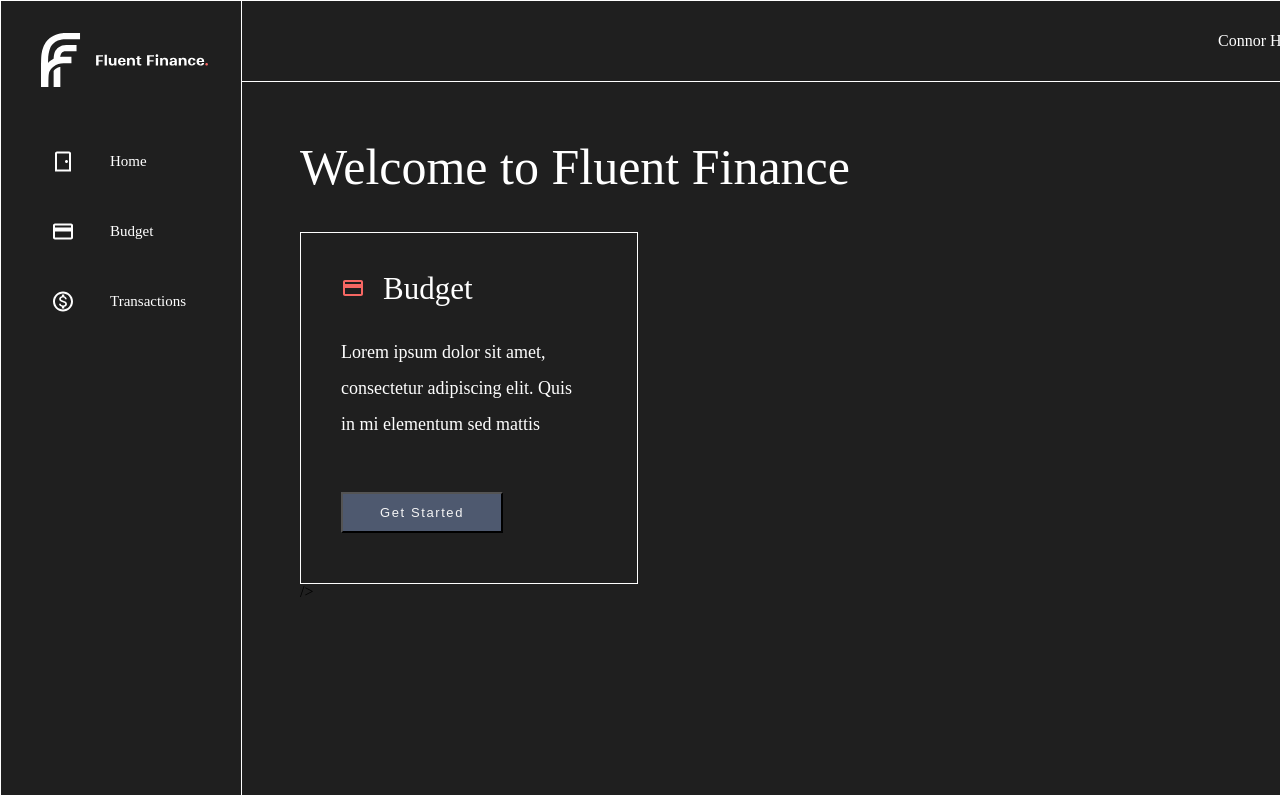
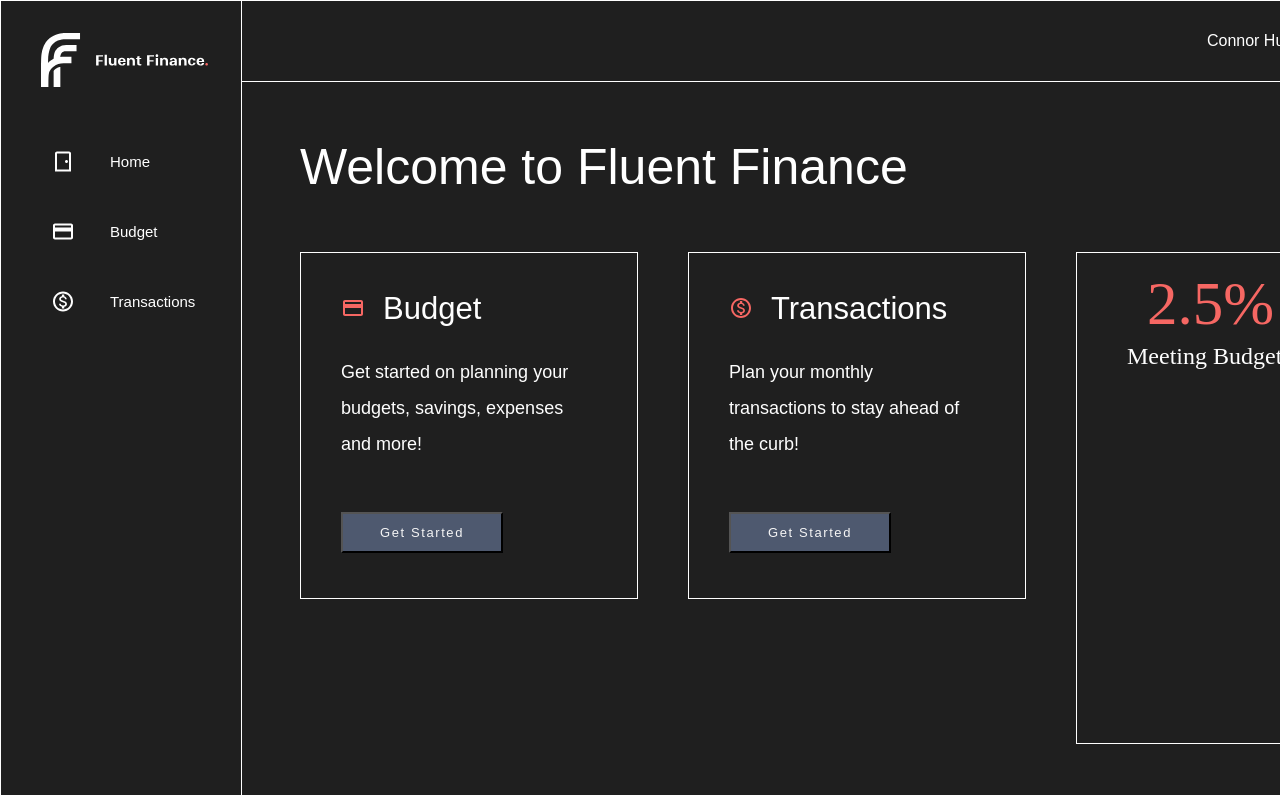
Before and after one commit to Connor-Hughes-Nes/fluent-finance-ui, a React (Create React App) app: page /dashboard in a window 1280 px wide. Shown: the top 800 px of the page. Built offline with nearby package versions, Linux system fonts and the light colour scheme.

Commit message:
finish base D bard

```diff
--- a/src/components/button/button.scss
+++ b/src/components/button/button.scss
@@ -9,18 +9,19 @@
   font-size: 13px;
   letter-spacing: 1.6px;
   cursor: pointer;
-
-  box-shadow: none;
-  backdrop-filter: none;
   font-family: Montserrat, sans-serif;
 
-  //padding-top: 10px;
-  //margin-top: 45px;
-  //margin-left: 45px;
+  outline: none !important;
 
-  button {
-    box-shadow: none;
-    input, button { border:none; }
+  button, button:focus{
+    outline: none;
+    background: transparent;
+    border: 1px solid transparent;
+  }
 
+  button:active{
+    outline: none;
+    background: transparent;
+    border: 1px solid transparent;
   }
 }
--- /dev/null
+++ b/src/components/dashboard/BudgetCard.jsx
@@ -0,0 +1,21 @@
+import React from 'react';
+
+import './budget-card.scss'
+
+const DashboardCard = ({ title }) => (
+
+  <article className="budget-card">
+    <section className="budget-card__detail">
+      {/*<section className="dashboard-card__icon">{icon}</section>*/}
+      <h1 className="budget-card__percent" >2.5%</h1>
+      <h4 className="budget-card__title">{title}</h4>
+    </section>
+  </article>
+);
+
+DashboardCard.defaultProps = {
+  items: []
+  // icon: sv
+};
+
+export default DashboardCard;
--- a/src/components/dashboard/Dashboard.jsx
+++ b/src/components/dashboard/Dashboard.jsx
@@ -1,11 +1,10 @@
 import React from 'react'
 import DashboardCard from './DashboardCard';
-import { ReactComponent as HomeIcon} from '../../icons/home-icon.svg';
 import {ReactComponent as BudgetIcon} from '../../icons/budget-bdage-icon.svg';
 import {ReactComponent as TransactionIcon} from '../../icons/transaction-badge-icon.svg';
 
-
 import './dashboard.scss'
+import BudgetCard from './BudgetCard';
 
 const Dashboard = () => {
 
@@ -14,24 +13,23 @@ const Dashboard = () => {
       <section className="dashboard__actions">
         <header className="dashboard__header">
           <h2 className="dashboard__title">Welcome to Fluent Finance</h2>
-          <main onChange="dashboard__cards">
+            <main className="dashboard__cards">
               <DashboardCard
                 title="Budget"
-              // label="Budget"
                 path="/budget"
+                content="Get started on planning your budgets, savings, expenses and more!"
                 icon={<BudgetIcon/>}
               />
-            {/*<DashboardCard*/}
-            {/*  title="Transactions"*/}
-            {/*  path="/transactions"*/}
-            {/*  icon={<TransactionIcon/>}*/}
-            {/*/>*/}
-            {/*<DashboardCard*/}
-            {/*  title="Meeting Budget"*/}
-            {/*  path="/"*/}
-            {/*  icon={<HomeIcon/>}*/}
+              <DashboardCard
+                title="Transactions"
+                path="/transactions"
+                content="Plan your monthly transactions to stay ahead of the curb!"
+                icon={<TransactionIcon/>}
               />
             </main>
+          <BudgetCard
+            title="Meeting Budget"
+          />
         </header>
       </section>
     </article>
--- a/src/components/dashboard/DashboardCard.jsx
+++ b/src/components/dashboard/DashboardCard.jsx
@@ -6,14 +6,14 @@ import { noOp } from '@neslotech/utils';
 
 import './dashboard-card.scss'
 
-const DashboardCard = ({ title, path, icon }) => (
+const DashboardCard = ({ title, path, icon, content }) => (
 
   <article className="dashboard-card">
     <section className="dashboard-card__detail">
       <section className="dashboard-card__icon">{icon}</section>
       <h4 className="dashboard-card__title">{title}</h4>
     </section>
-    <p>Lorem ipsum dolor sit amet, consectetur adipiscing elit. Quis in mi elementum sed mattis </p>
+    <p> {content} </p>
     <Button placeholder="Get Started" label="Get Started" type="submit" onClick={path} />
   </article>
 );
--- /dev/null
+++ b/src/components/dashboard/budget-card.scss
@@ -0,0 +1,25 @@
+.budget-card {
+  display: inline-block;
+  width: 220px;
+  height: 450px;
+  border: solid 1px #FEFEFE;
+
+  padding: 20px;
+  margin-bottom: 100px;
+  position: absolute;
+  align-items: center;
+
+  &__percent {
+    color: #F66763;
+    padding-left: 50px;
+  }
+
+
+  &__title {
+    color: #FEFEFE;
+    padding-top: 10px;
+    padding-left: 30px;
+    font-size: 24px;
+
+  }
+}
--- a/src/components/dashboard/dashboard-card.scss
+++ b/src/components/dashboard/dashboard-card.scss
@@ -1,11 +1,13 @@
 .dashboard-card {
-  display: flex;
+  display: inline-block;
   width: 240px;
   height: 270px;
   border: solid 1px #FEFEFE;
-  padding: 40px 56px 40px 40px;
+  padding: 40px 56px 35px 40px;
+  margin-right: 50px;
 
-  flex-direction: column;
+  //flex-direction: column;
+  //display: inline-block;
 
   &__detail {
     display: flex;
@@ -15,6 +17,7 @@
     margin-bottom: 30px;
     padding-left: 18px;
     color: #FEFEFE;
+    font-family: Montserrat, sans-serif;
   }
 
   &__icon {
@@ -32,6 +35,7 @@
     color: #FEFEFE;
     font-size: 18px;
     line-height: 200%;
+    font-family: Montserrat, sans-serif;
   }
 
   & > .button {
--- a/src/components/dashboard/dashboard.scss
+++ b/src/components/dashboard/dashboard.scss
@@ -1,5 +1,5 @@
 .dashboard {
-  display: flex;
+  //display: flex;
   width: 1139px;
   height: 653px;
   background-color: #1F1F1F;
@@ -7,6 +7,7 @@
   padding-left: 100px;
   margin-left: 200px;
   position: fixed;
+
 
   //flex-direction: row;
 
@@ -20,12 +21,22 @@
 
   &__title {
     color: white;
-    margin-bottom: 40px;
+    margin-bottom: 60px;
     font-size: 50px;
+    font-family: Montserrat, sans-serif;
+    font-style: normal;
+    font-weight: 400;
   }
 
   &__cards {
-    //display: flex;
-    flex-direction: row;
+    display: inline-block;
+    //flex-wrap: nowrap;
+    //justify-content: space-between;
+    //flex: 1;
+    //flex-direction: row;
+
+    :last-of-type {
+      //padding-top: 40px;
+    }
   }
 }
--- a/src/components/header/header.scss
+++ b/src/components/header/header.scss
@@ -11,6 +11,7 @@
 
   &__title {
     margin-right: 25px;
+    font-family: Montserrat, sans-serif;
   }
 
   &__nav-items {
--- a/src/components/sidebar/sidebar.scss
+++ b/src/components/sidebar/sidebar.scss
@@ -23,6 +23,8 @@
   display: flex;
   margin-bottom: 45px;
   color: white;
+  font-family: Montserrat, sans-serif;
+
 
   & > a {
     display: flex;
```
Lines whose indentation alone changed are shown as unchanged.
